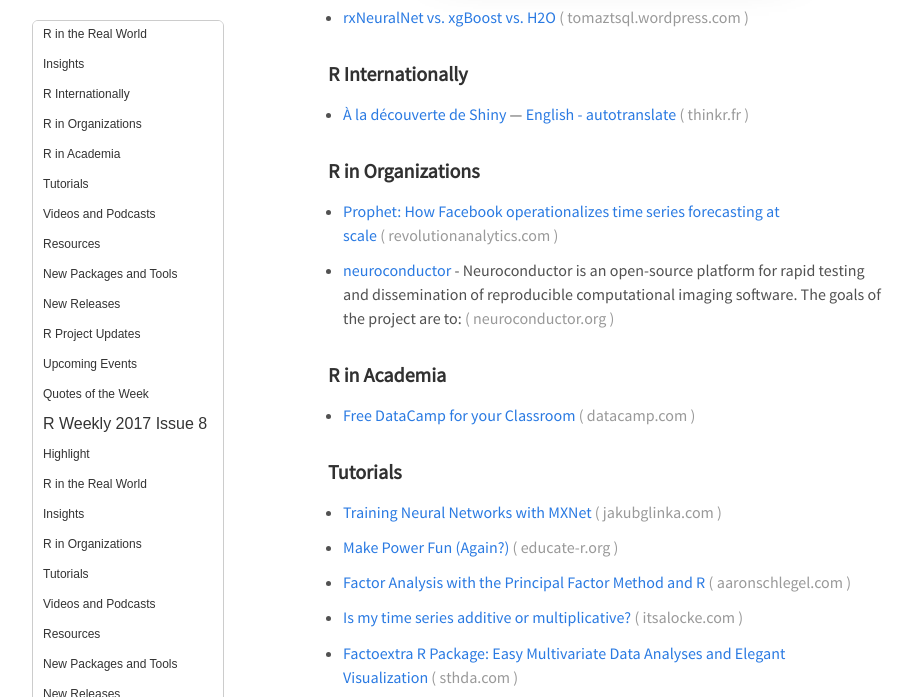
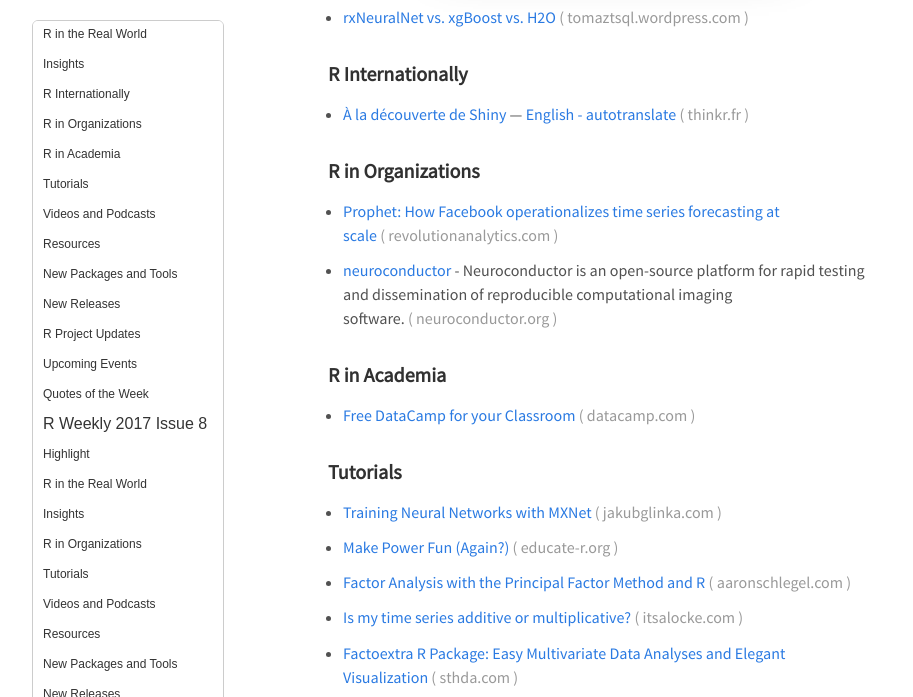
Before and after one commit to rweekly/rweekly.org, a Jekyll site: the page built from _posts/2017-02-27-2017-9.md, in a window 1280 px wide and 900 px high, scrolled down 2289 px, cut to the strip 0-697 px from the top of the window. Shown: the whole strip, without its empty margins (32-945 px from the left). Built offline with Jekyll 4.4.1, drawn with Linux system fonts in a browser that asks for light colours; comment, search, counter and statistics services are not loaded.

Commit message:
Update: fix typo

```diff
--- a/_posts/2017-02-27-2017-9.md
+++ b/_posts/2017-02-27-2017-9.md
@@ -71,11 +71,11 @@
 
 + [Prophet: How Facebook operationalizes time series forecasting at scale](http://blog.revolutionanalytics.com/2017/02/facebook-prophet.html)
 
-+ [neuroconductor](https://www.neuroconductor.org/) - Neuroconductor is an open-source platform for rapid testing and dissemination of reproducible computational imaging software. The goals of the project are to:
++ [neuroconductor](https://www.neuroconductor.org/) - Neuroconductor is an open-source platform for rapid testing and dissemination of reproducible computational imaging software.
 
 ### R in Academia
 
-+ [Free DataCamp for your Classroom]( https://www.datacamp.com/community/blog/free-datacamp-for-your-classroom)
++ [Free DataCamp for your Classroom](https://www.datacamp.com/community/blog/free-datacamp-for-your-classroom)
 
 ### Tutorials
 
```
